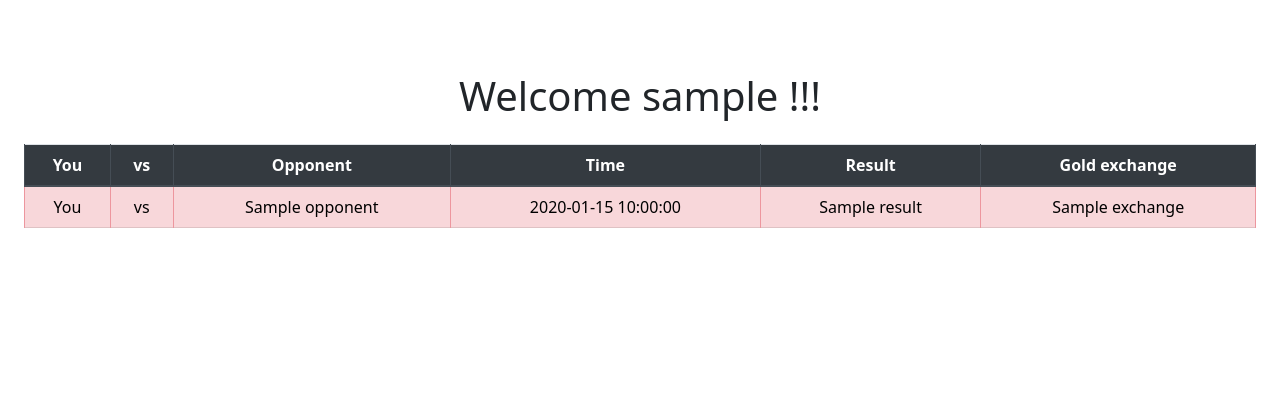
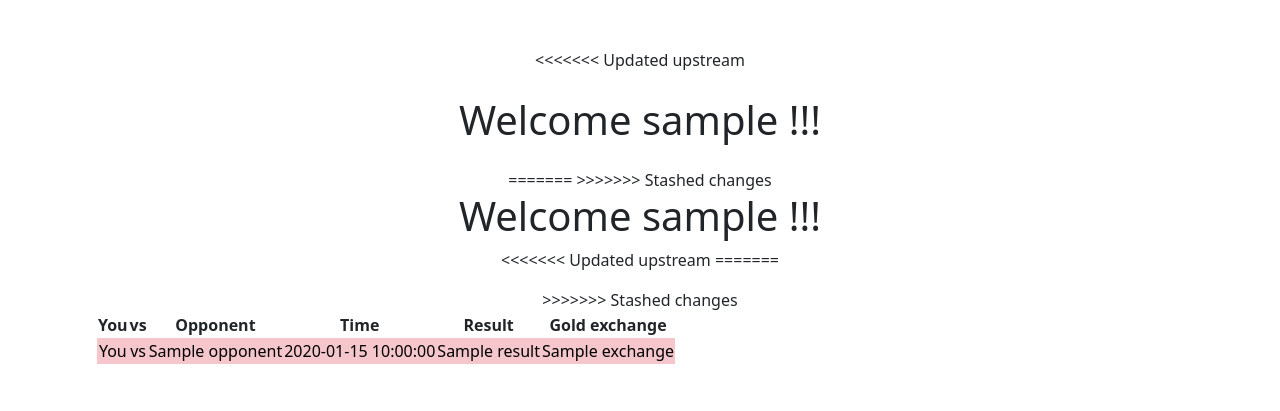
Before and after one commit to 2022204/Dota2.1, a Flask app: template templates/index.html in a window 1280 px wide. Shown: the part 66-477 px from the top of the page. Run offline with Flask 3, Linux system fonts and the light colour scheme; the template is opened without the code that fills it: most values are stand-ins (such as "Sample title", 1, 10 or a date in 2020); some libraries are stand-ins or nearby versions.

Commit message:
index-table reset

```diff
--- a/templates/index.html
+++ b/templates/index.html
@@ -2,21 +2,33 @@
 
 {% block title %} Welcome {{username}}!!! {% endblock %}
 {% block body %}
+<<<<<<< Updated upstream
 
 <div class="container-fluid">
     <h1 class="text-center my-4">Welcome {{username}} !!!</h1>
+=======
+>>>>>>> Stashed changes
 
-    <div class="row">
+<div class="container">
+    <h1 class="welcome">Welcome {{username}} !!!</h1>
+
+    <div class="table-container">
         <div class="col-12">
+<<<<<<< Updated upstream
             <table class="table table-hover table-bordered">
                 <thead class="thead-dark">
+=======
+            <table  class="spaced-table">
+                <thead>
+>>>>>>> Stashed changes
                     <tr>
-                        <th scope="col">You</th>
-                        <th scope="col">vs</th>
-                        <th scope="col">Opponent</th>
-                        <th scope="col">Time</th>
-                        <th scope="col">Result</th>
-                        <th scope="col">Gold exchange</th>
+                        <col>
+                        <th>You</th>
+                        <th>vs</th>
+                        <th>Opponent</th>
+                        <th>Time</th>
+                        <th>Result</th>
+                        <th>Gold exchange</th>
                     </tr>
                 </thead>
                 <tbody>
```
